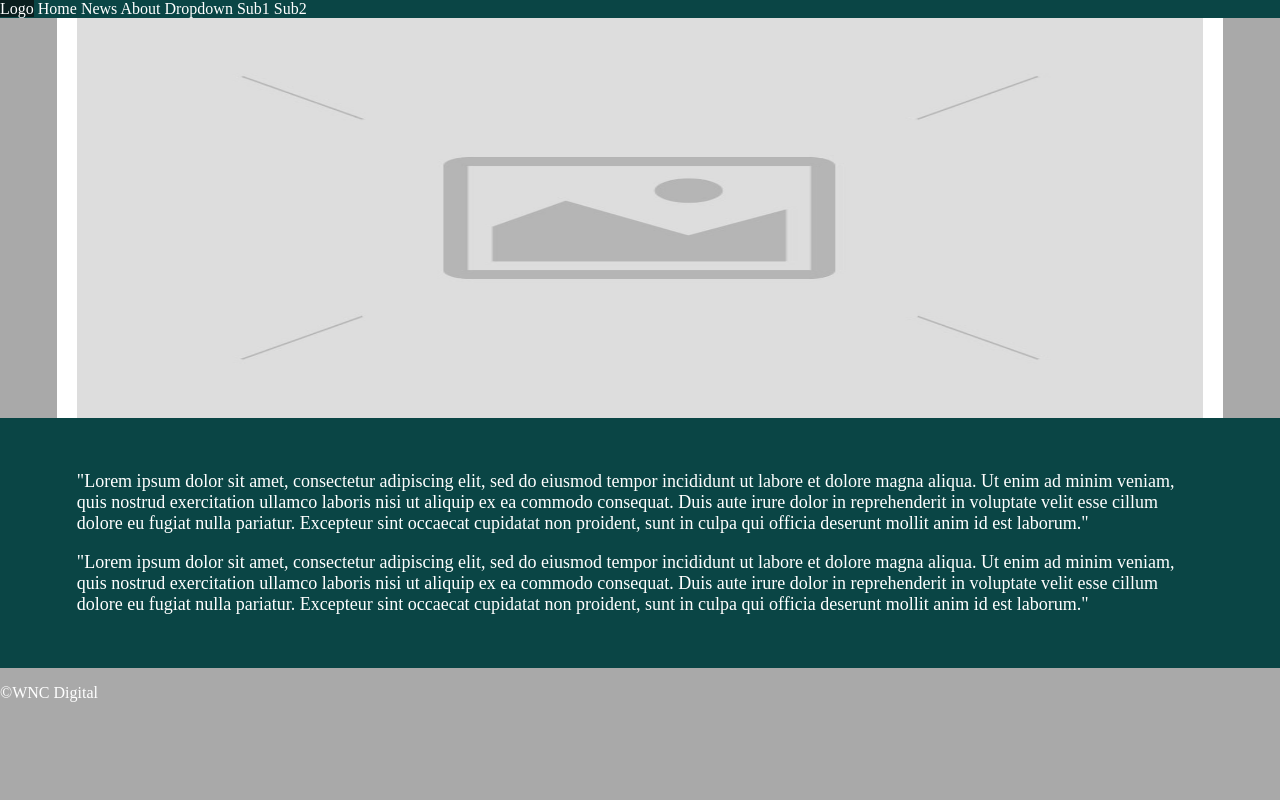
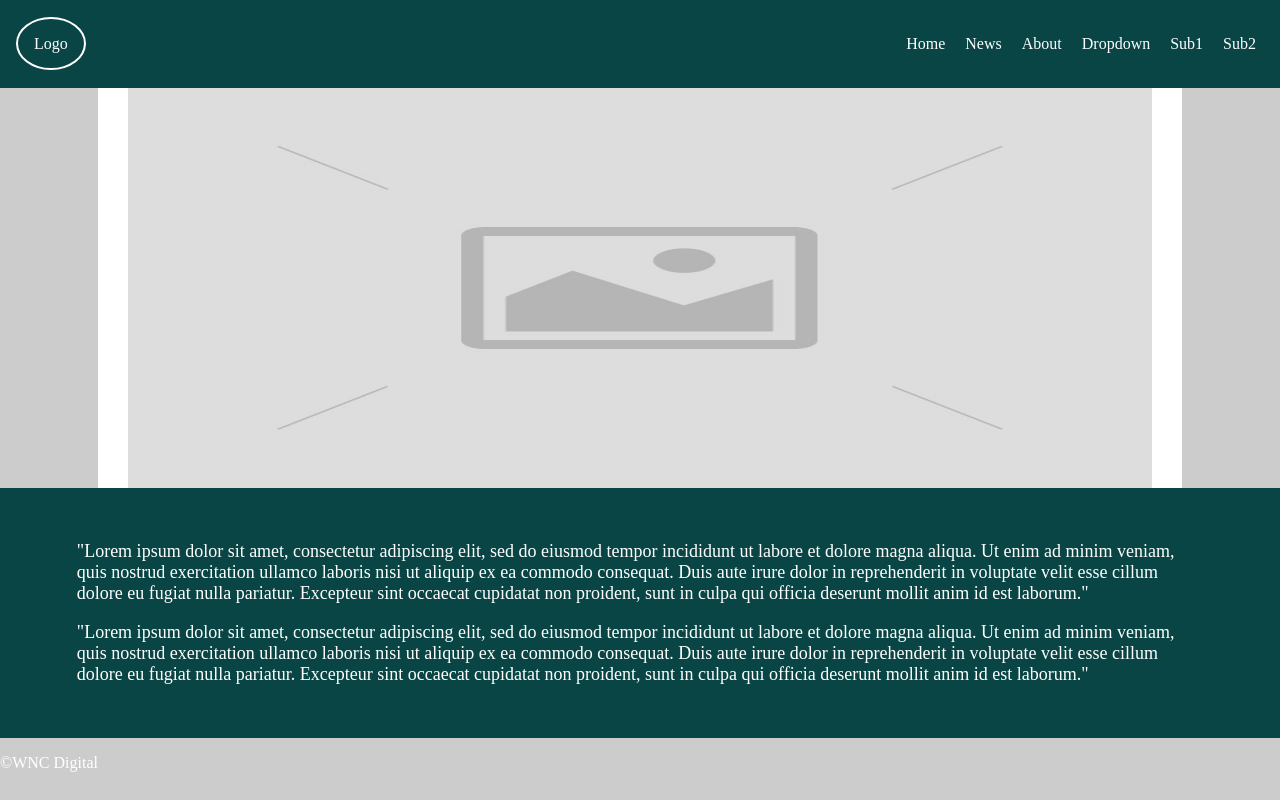
Before and after one commit to Savannah-Marie/Copy-website, a plain HTML site: page index.html in a window 1280 px wide. Drawn offline with Linux system fonts and the light colour scheme.

Commit message:
header changes

```diff
--- a/index.html
+++ b/index.html
@@ -9,7 +9,8 @@
 </head>
 <body>
     <header>
-        <nav> <span id="Logo"><a href="https://www.google.co.uk/">Logo</a></span>
+        <span id="logo"><a href="https://www.google.co.uk/">Logo</a></span>
+        <nav>
             <a href="https://www.google.co.uk/">Home</a>
             <a href="https://www.google.co.uk/images?q=cute+dog+photos">News</a>
             <a href="https://www.google.co.uk/images?q=cute+dog+photos">About</a>
--- a/style.css
+++ b/style.css
@@ -1,5 +1,5 @@
 body {
-    background-color: darkgrey;
+    background-color: #ccc;
     margin:0;
     padding:0;
     color: white;
@@ -8,25 +8,53 @@ body {
 header {
     background-color:rgb(10, 69, 69) ;
     color: white;
+    margin:0 auto;
+    padding:35px 0px;
+}
+/* for html tags there is no punctuation. when creating styling for a class use '.' at the beginning,
+and when creating styling for an id use '#' at the beginning */
+#logo {
+    border: 2px white solid;
+    border-radius: 100%;
+    padding: 1rem;
+    margin-left: 1rem;
+}
+
+header nav {
+    display: inline;
+    float: right;
+    margin-right: 1rem;
+}
+
+header nav a {
+    /* margin-right: 1rem; */
+    padding: 1rem 0.5rem;
 }
 
 /* The a stands for anchor and is the html tag for a link */
 header a {
     color: white;
     text-decoration: none;
+    /* margin:0 auto;
+    padding:30px 0px; */
+
 }
 
 header a:hover {
     background-color: rgb(10, 30, 30);
 }
 
+#logo:hover {
+    background-color: rgb(10, 30, 30);
+}
+
 .row {
     background-color: white;
-    width: 88%;
+    width: 80%;
     /* relook into line below after finishing. this has physically corrected the issue but not corrcetly.  */
     height: 25rem;
     margin:0 auto;
-    padding:0px 20px;
+    padding:0px 30px;
 }
 
 .full_row {
```
